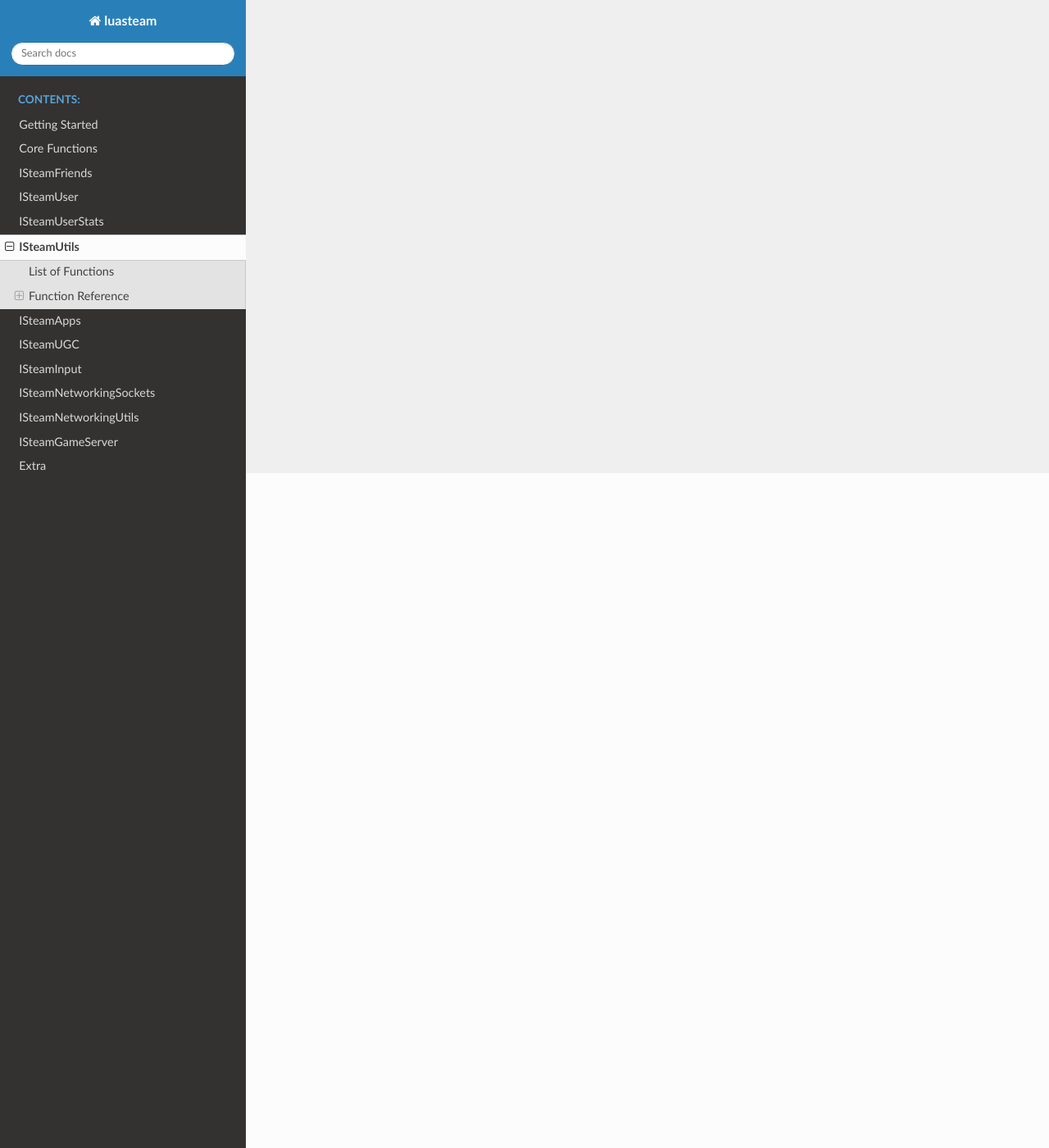
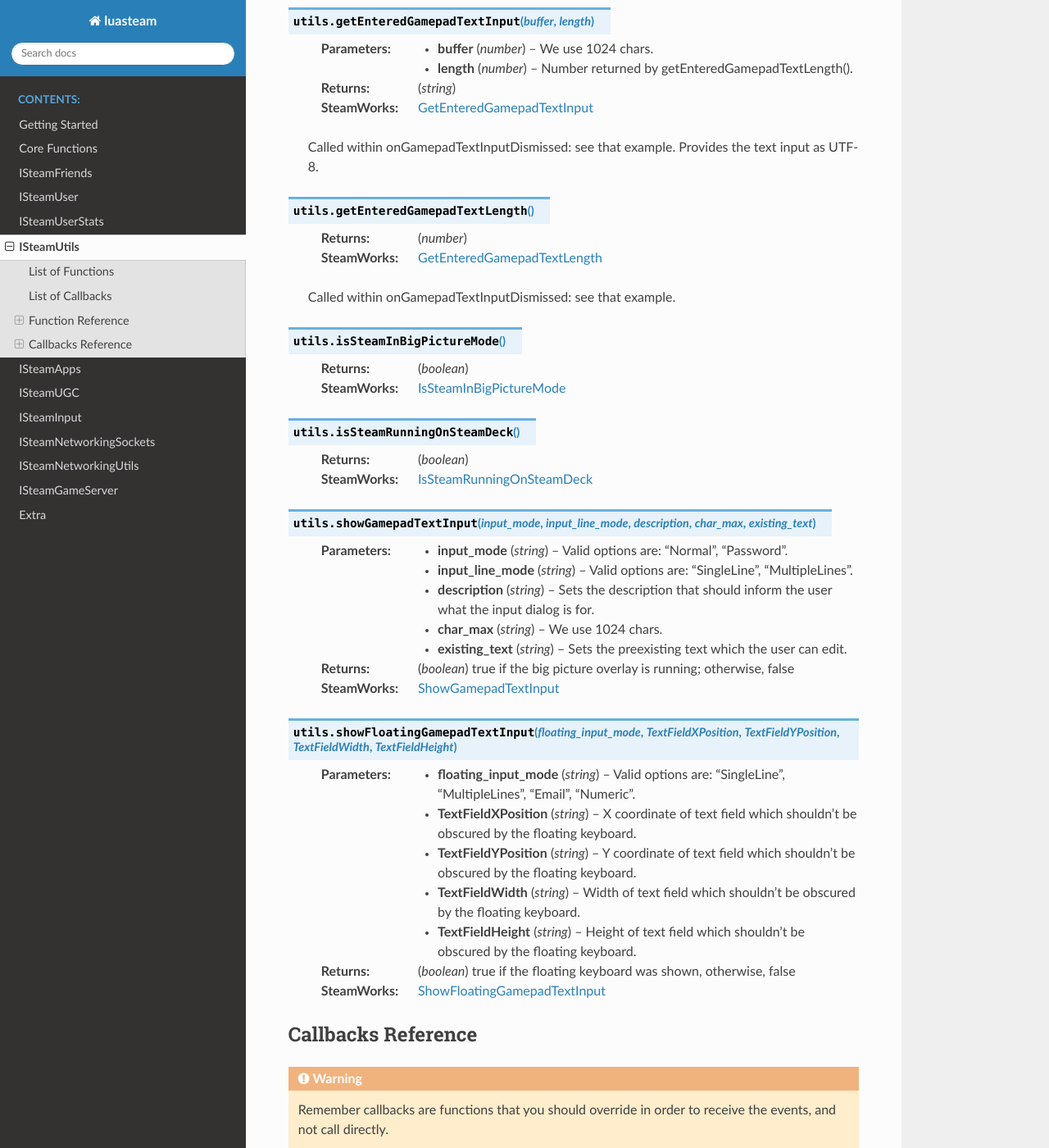
Before and after one commit to uspgamedev/luasteam, a Sphinx documentation site: the page built from docs/utils.rst, in a window 1280 px wide and 1400 px high, scrolled down 823 px. Shown: the whole window at 82% size. Built offline with Sphinx 7.4.7 and the Read the Docs theme 3.1.0, drawn with Linux system fonts in a browser that asks for light colours; some of the changed text lies outside the part shown.

Commit message:
Update utils.rst
Added 6 functions and 2 callbacks.

```diff
--- a/docs/utils.rst
+++ b/docs/utils.rst
@@ -6,18 +6,122 @@
 -----------------
 
 * :func:`utils.getAppID`
+* :func:`utils.getEnteredGamepadTextInput`
+* :func:`utils.getEnteredGamepadTextLength`
+* :func:`utils.isSteamInBigPictureMode`
+* :func:`utils.isSteamRunningOnSteamDeck`
+* :func:`utils.showGamepadTextInput`
+* :func:`utils.showFloatingGamepadTextInput`
 
+List of Callbacks
+-----------------
+
+* :func:`utils.onGamepadTextInputDismissed`
+* :func:`utils.onFloatingGamepadTextInputDismissed`
 
 Function Reference
 ------------------
 
-.. function:: utils.getAppID ()
+.. function:: utils.getAppID()
 
     :returns: (`number`) The AppID.
     :SteamWorks: `GetAppID <https://partner.steamgames.com/doc/api/ISteamUtils#GetAppID>`_
 
-	Gets the App ID of the current process.
+    Gets the App ID of the current process.
+
+    **Example**::
+
+    print("My app id is " .. Steam.utils.getAppID())
+
+.. function:: utils.getEnteredGamepadTextInput(buffer,length)
+
+    :param number buffer: We use 1024 chars.
+    :param number length: Number returned by getEnteredGamepadTextLength().
+    :returns: (`string`)
+    :SteamWorks: `GetEnteredGamepadTextInput <https://partner.steamgames.com/doc/api/ISteamUtils#GetEnteredGamepadTextInput>`_
+
+    Called within onGamepadTextInputDismissed: see that example.
+    Provides the text input as UTF-8.
+
+.. function:: utils.getEnteredGamepadTextLength()
+
+    :returns: (`number`)
+    :SteamWorks: `GetEnteredGamepadTextLength <https://partner.steamgames.com/doc/api/ISteamUtils#GetEnteredGamepadTextLength>`_
+
+    Called within onGamepadTextInputDismissed: see that example.
+
+.. function:: utils.isSteamInBigPictureMode()
+
+    :returns: (`boolean`)
+    :SteamWorks: `IsSteamInBigPictureMode <https://partner.steamgames.com/doc/api/ISteamUtils#IsSteamInBigPictureMode>`_
+
+.. function:: utils.isSteamRunningOnSteamDeck()
+
+    :returns: (`boolean`)
+    :SteamWorks: `IsSteamRunningOnSteamDeck <https://partner.steamgames.com/doc/api/ISteamUtils#IsSteamRunningOnSteamDeck>`_
+
+.. function:: utils.showGamepadTextInput(input_mode,input_line_mode,description,char_max,existing_text)
+
+    :param string input_mode: Valid options are: "Normal", "Password".
+    :param string input_line_mode: Valid options are: "SingleLine", "MultipleLines".
+    :param string description: Sets the description that should inform the user what the input dialog is for.
+    :param string char_max: We use 1024 chars.
+    :param string existing_text: Sets the preexisting text which the user can edit.
+    :returns: (`boolean`) true if the big picture overlay is running; otherwise, false
+    :SteamWorks: `ShowGamepadTextInput <https://partner.steamgames.com/doc/api/ISteamUtils#ShowGamepadTextInput>`_
+
+.. function:: utils.showFloatingGamepadTextInput(floating_input_mode,TextFieldXPosition,TextFieldYPosition,TextFieldWidth,TextFieldHeight)
+
+    :param string floating_input_mode: Valid options are: "SingleLine", "MultipleLines", "Email", "Numeric".
+    :param string TextFieldXPosition: X coordinate of text field which shouldn't be obscured by the floating keyboard.
+    :param string TextFieldYPosition: Y coordinate of text field which shouldn't be obscured by the floating keyboard.
+    :param string TextFieldWidth: Width of text field which shouldn't be obscured by the floating keyboard.
+    :param string TextFieldHeight: Height of text field which shouldn't be obscured by the floating keyboard.
+    :returns: (`boolean`) true if the floating keyboard was shown, otherwise, false
+    :SteamWorks: `ShowFloatingGamepadTextInput <https://partner.steamgames.com/doc/api/ISteamUtils#ShowFloatingGamepadTextInput>`_
+
+Callbacks Reference
+-------------------
+
+.. warning::
+
+    Remember callbacks are functions that you should override in order to receive the events, and not call directly.
+
+    Also, you **must** constantly call ``Steam.runCallbacks()`` (preferably in your game loop) in order for your callbacks to be called.
+
+.. function:: utils.OnGamepadTextInputDismissed(data)
+
+    :param table data: A table similar to `GamepadTextInputDismissed_t <https://partner.steamgames.com/doc/api/ISteamUtils#GamepadTextInputDismissed_t>`_
+
+		* **data.submitted** (`boolean`)  -- true if user entered & accepted text (Call utils.getEnteredGamepadTextInput to receive the text), false if input was canceled.
+		* **data.submittedText** (`number`)  -- Contains the length in bytes if there was text submitted.
+    :returns: nothing
+    :SteamWorks: `GamepadTextInputDismissed_t <https://partner.steamgames.com/doc/api/ISteamUtils#GamepadTextInputDismissed_t>`_
+
+    Called when the big picture gamepad text input has been closed.
 
 **Example**::
 
-    print("My app id is " .. Steam.utils.getAppID())
+function Steam.utils.onGamepadTextInputDismissed(data)
+    if not data.submitted then return end-- The user canceled
+    local length = Steam.utils.getEnteredGamepadTextLength();
+    local newstring = Steam.utils.getEnteredGamepadTextInput(1024, length);
+    -- Use the newstring made by the user.
+end
+
+.. function:: utils.OnFloatingGamepadTextInputDismissed()
+
+    :returns: nothing
+    :SteamWorks: `FloatingGamepadTextInputDismissed_t <https://partner.steamgames.com/doc/api/ISteamUtils#FloatingGamepadTextInputDismissed_t>`_
+
+    Called when the floating keyboard invoked from utils.showFloatingGamepadTextInput has been closed.
+
+**Example with notes**::
+
+function Steam.utils.onGamepadTextInputDismissed(data)
+    -- x,y,w,h are the ''field which shouldn't be obscured by the floating keyboard''
+    -- However, it is finicky around window edges.  Really, you want the keyboard at the top or bottom of the window.
+    -- For bottom of window use 0,0,0,0
+    -- For top of window use 50, window width-250, window height-100, 200
+    Steam.utils.showFloatingGamepadTextInput("SingleLine",x,y,w,h)
+end
```
